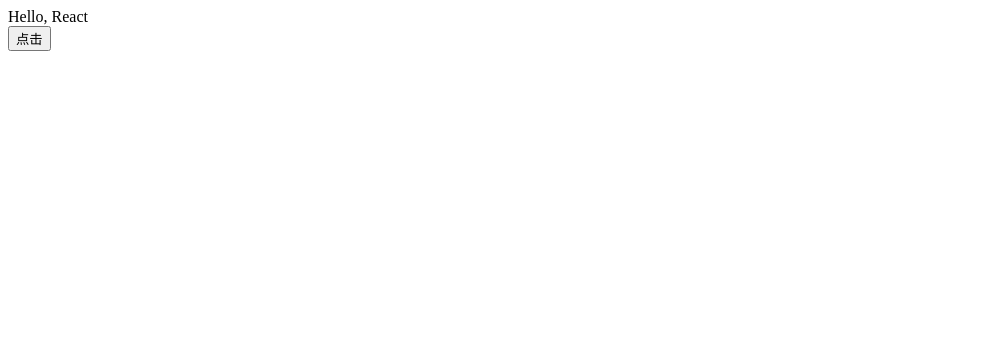
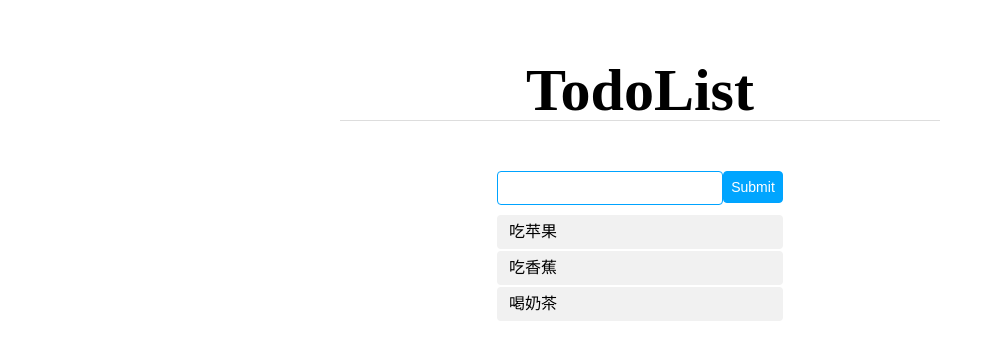
Before and after one commit to cwy007/react-hello-world, a React app: page / in a window 1280 px wide. Shown: the top 360 px of the page, without its empty margins (0-995 px from the left). Built offline with nearby package versions, Linux system fonts and the light colour scheme.

Commit message:
TodoList

```diff
--- a/src/App.js
+++ /dev/null
@@ -1,14 +0,0 @@
-import React, { Component } from 'react';
-import ComponentA from "./ComponentA";
-import ComponentB from './ComponentB';
-
-export default class App extends Component {
-  render() {
-    return(
-      <div>
-        <ComponentA />
-        <ComponentB />
-      </div>
-    );
-  }
-}
--- /dev/null
+++ b/src/App.jsx
@@ -0,0 +1,55 @@
+import React, { Component } from 'react';
+import PropTypes from 'prop-types';       // 定义组件属性类型检查
+import ListItems from './ListItems.js';
+import Header from './Header.js';
+import './index.css';
+
+export default class App extends Component {
+  constructor(props) {
+    super(props);
+    this.state = {
+      todoItem: '',
+      items: ['吃苹果', '吃香蕉', '喝奶茶']
+    };
+    this.onChange = this.onChange.bind(this);
+    this.onSubmit = this.onSubmit.bind(this);
+  }
+
+  onSubmit(event) {
+    event.preventDefault();
+    this.setState({
+      todoItem: '',
+      items: [
+        ...this.state.items,
+        this.state.todoItem
+      ]
+    });
+  }
+
+  onChange(event) {
+    this.setState({
+      todoItem: event.target.value
+    });
+  }
+
+  render() {
+    return (
+      <div className="container">
+        <Header title="TodoList" />
+        <form className="form-wrap" onSubmit={this.onSubmit}>
+          <input value={this.state.todoItem} onChange={this.onChange} />
+          <button>Submit</button>
+        </form>
+
+        <ListItems items={this.state.items} />
+      </div>
+    );
+  }
+}
+
+App.propTypes = {
+  items: PropTypes.array,
+  todoItem: PropTypes.string,
+  onChange: PropTypes.func,
+  onSubmit: PropTypes.func
+}
--- a/src/ComponentA.js
+++ /dev/null
@@ -1,31 +0,0 @@
-import React, { Component } from 'react';
-import emitter from './events';
-
-export default class ComponentA extends Component {
-  constructor(props) {
-    super(props);
-    this.state = {
-      data: 'React',
-    };
-  }
-
-  componentDidMount() {
-    this.eventEmitter = emitter.addListener('callMe', (data) => {
-      this.setState({
-        data
-      })
-    });
-  }
-
-  componentWillUnmount() {
-    emitter.removeListener(this.eventEmitter);
-  }
-
-  render() {
-    return(
-      <div>
-        Hello, { this.state.data }
-      </div>
-    );
-  }
-}
--- a/src/ComponentB.js
+++ /dev/null
@@ -1,20 +0,0 @@
-import React, { Component } from 'react';
-import emitter from './events';
-
-export default class ComponentB extends Component {
-  render() {
-    const cb = (data) => {
-      let i = 0;
-      return () => {
-        i++;
-        emitter.emit('callMe', data + ` [${i}]`)
-      }
-    };
-
-    return (
-      <div>
-        <button onClick={cb('World') }>点击</button>
-      </div>
-    );
-  }
-}
--- /dev/null
+++ b/src/Header.js
@@ -0,0 +1,6 @@
+import React from 'react';
+const Header = props => (
+  <h1>{props.title}</h1>
+);
+
+export default Header;
--- /dev/null
+++ b/src/ListItems.js
@@ -0,0 +1,12 @@
+import React from 'react';
+const ListItems = props => (
+  <ul>
+    {
+      props.items.map(
+        (item, index) => <li key={index}>{item}</li>
+      )
+    }
+  </ul>
+);
+
+export default ListItems;
--- a/src/events.js
+++ /dev/null
@@ -1,3 +0,0 @@
-import { EventEmitter } from "events";
-
-export default new EventEmitter();
--- /dev/null
+++ b/src/index.css
@@ -0,0 +1,188 @@
+/* http://meyerweb.com/eric/tools/css/reset/
+   v2.0 | 20110126
+   License: none (public domain)
+*/
+
+html,
+body,
+div,
+span,
+applet,
+object,
+iframe,
+h1,
+h2,
+h3,
+h4,
+h5,
+h6,
+p,
+blockquote,
+pre,
+a,
+abbr,
+acronym,
+address,
+big,
+cite,
+code,
+del,
+dfn,
+em,
+img,
+ins,
+kbd,
+q,
+s,
+samp,
+small,
+strike,
+strong,
+sub,
+sup,
+tt,
+var,
+b,
+u,
+i,
+center,
+dl,
+dt,
+dd,
+ol,
+ul,
+li,
+fieldset,
+form,
+label,
+legend,
+table,
+caption,
+tbody,
+tfoot,
+thead,
+tr,
+th,
+td,
+article,
+aside,
+canvas,
+details,
+embed,
+figure,
+figcaption,
+footer,
+header,
+hgroup,
+menu,
+nav,
+output,
+ruby,
+section,
+summary,
+time,
+mark,
+audio,
+video {
+  margin: 0;
+  padding: 0;
+  border: 0;
+  font-size: 100%;
+  font: inherit;
+  vertical-align: baseline;
+}
+
+/* HTML5 display-role reset for older browsers */
+article,
+aside,
+details,
+figcaption,
+figure,
+footer,
+header,
+hgroup,
+menu,
+nav,
+section {
+  display: block;
+}
+
+body {
+  line-height: 1;
+}
+
+ol,
+ul {
+  list-style: none;
+}
+
+blockquote,
+q {
+  quotes: none;
+}
+
+blockquote:before,
+blockquote:after,
+q:before,
+q:after {
+  content: '';
+  content: none;
+}
+
+table {
+  border-collapse: collapse;
+  border-spacing: 0;
+}
+
+.container {
+  width: 600px;
+  margin: 0 auto;
+  display: block;
+  padding: 60px 0;
+}
+
+h1 {
+  font-size: 60px;
+  font-weight: 800;
+  text-align: center;
+  border-bottom: 1px solid #ddd;
+}
+
+.form-wrap {
+  text-align: center;
+  margin-top: 50px;
+}
+
+input {
+  width: 200px;
+  height: 32px;
+  line-height: 32px;
+  border: none;
+  border-radius: 4px;
+  border: 1px solid #00a3ff;
+  padding: 0 12px;
+}
+
+button {
+  width: 60px;
+  height: 32px;
+  background: #00a5ff;
+  border: 1px solid #00a3ff;
+  border-radius: 4px;
+  color: #fff;
+  font-size: 14px;
+}
+
+ul {
+  width: 286px;
+  margin: 10px auto
+}
+
+ul li {
+  font-size: 16px;
+  line-height: 34px;
+  border-radius: 4px;
+  padding: 0 12px;
+  background: #f1f1f1;
+  margin-bottom: 2px;
+}
--- a/src/index.jsx
+++ b/src/index.jsx
@@ -1,5 +1,5 @@
 import React from 'react';
 import ReactDOM from 'react-dom';
-import App from './App';
+import App from './App.jsx';
 
 ReactDOM.render(<App />, document.getElementById('app'));
```
